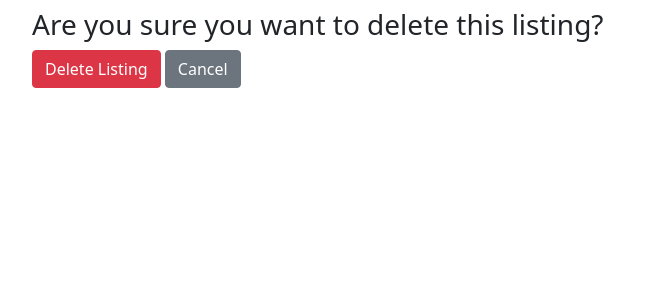
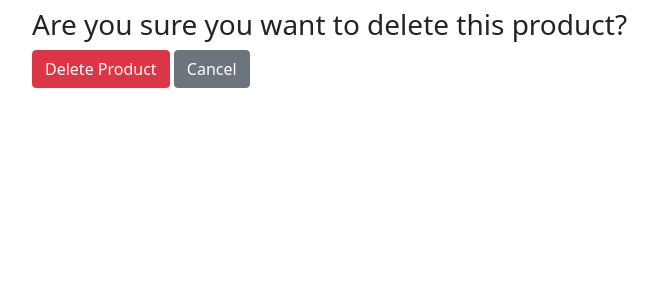
Before and after one commit to Jeff-SJSU/CMPE131-Project, a Flask app: template templates/delete_product.html in a window 1280 px wide. Shown: the part 56-356 px from the top of the page, without its empty margins (50-708 px from the left). Run offline with Flask 2, Linux system fonts and the light colour scheme; the template is opened without the code that fills it, so the values that code supplies are empty.

Commit message:
back to the regular price when sale expires. Edit delete product

```diff
--- a/app/routes.py
+++ b/app/routes.py
@@ -156,6 +156,9 @@ def product(id):
         date2 = datetime.strptime(end, date_format)
         now = datetime.strptime(current, date_format)
         remaining = date2 - now
+
+        if remaining.days < 0:
+            item.discount_price = item.price
 
     return render_template('product.html', item=item, uploader=user, form=form, reviews=reviews,remaining=remaining)
 
--- a/templates/delete_product.html
+++ b/templates/delete_product.html
@@ -1,8 +1,8 @@
 {% extends "layout.html" %}
 {% block content %}
 <form action="/product/{{ item.id }}/delete" method="POST">
-    <h3>Are you sure you want to delete this listing?</h3>
-    <button class="btn btn-danger" type="submit">Delete Listing</button>
+    <h3>Are you sure you want to delete this product?</h3>
+    <button class="btn btn-danger" type="submit">Delete Product</button>
     <a href="/product/{{ item.id }}" class="btn btn-secondary">Cancel</a>
 </form>
 {% endblock %}
```
